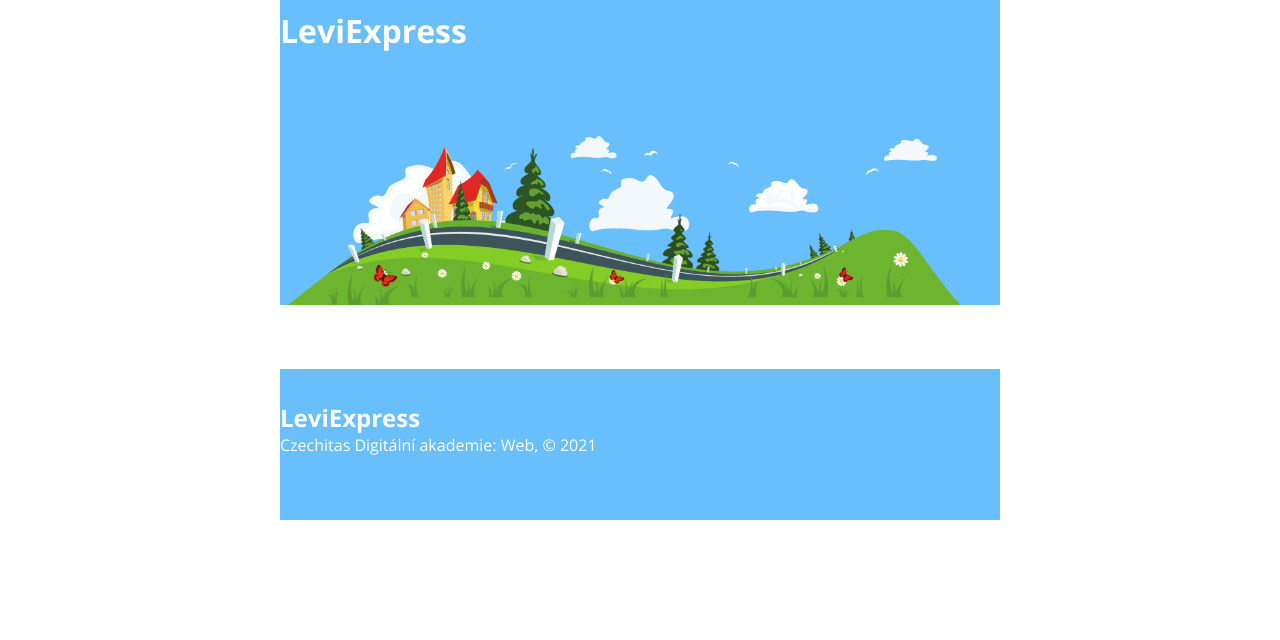
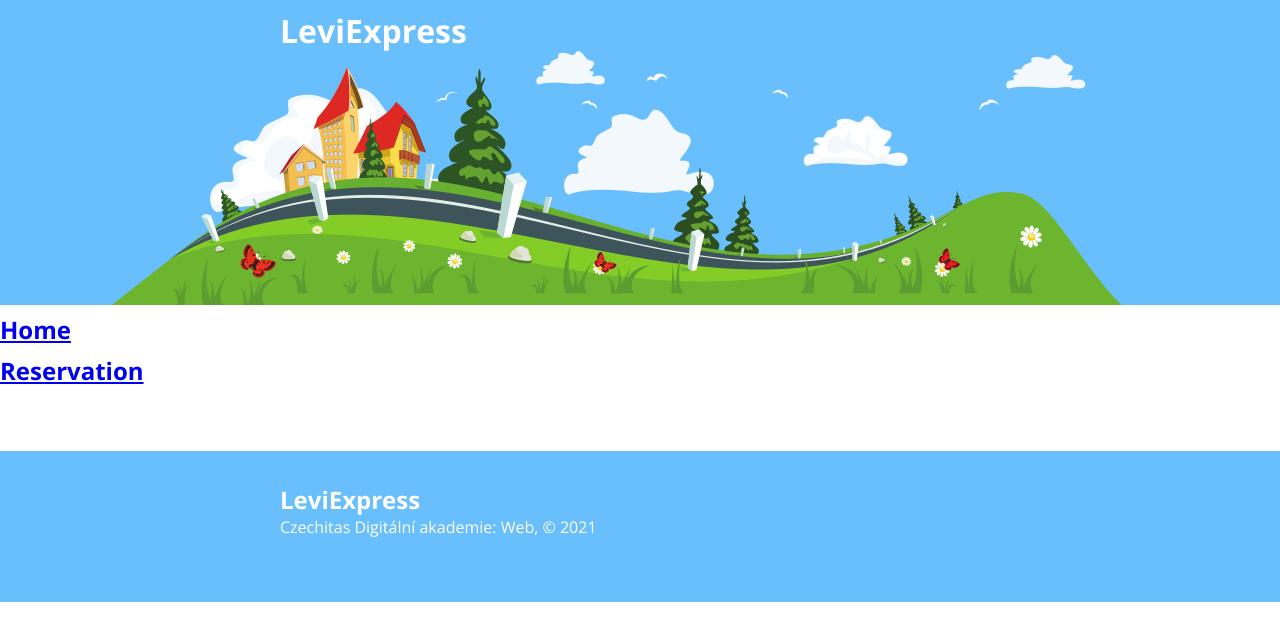
Before and after one commit to katerinalevova/leviexpress, a React app: page / in a window 1280 px wide. Shown: the top 640 px of the page. Built offline with nearby package versions, Linux system fonts and the light colour scheme.

Commit message:
Router rozchozen

```diff
--- /dev/null
+++ b/src/Home/index.jsx
@@ -0,0 +1,7 @@
+import React from 'react';
+
+const Home = () => {
+  return <h2>Home</h2>;
+};
+
+export default Home;
--- /dev/null
+++ b/src/Reservation/index.jsx
@@ -0,0 +1,7 @@
+import React from 'react';
+
+const Reservation = () => {
+  return <h2>Reservation</h2>;
+};
+
+export default Reservation;
--- a/src/index.jsx
+++ b/src/index.jsx
@@ -3,12 +3,27 @@ import { render } from 'react-dom';
 import './style.css';
 import Header from './Header/index';
 import Footer from './Footer/index';
+import Home from './Home/index';
+import Reservation from './Reservation';
+import { BrowserRouter as Router, Switch, Route, Link } from 'react-router-dom';
 
-const App = () => (
-  <div className="container">
-    <Header />
-    <Footer />
-  </div>
-);
+const App = () => {
+  return (
+    <Router>
+      <Header />
+      <Link to="/">
+        <Home />
+      </Link>
+      <Link to="/reservation">
+        <Reservation />
+      </Link>
+      <Switch>
+        <Route path="/" exact></Route>
+        <Route path="/reservation"></Route>
+      </Switch>
+      <Footer />
+    </Router>
+  );
+};
 
 render(<App />, document.querySelector('#app'));
```
